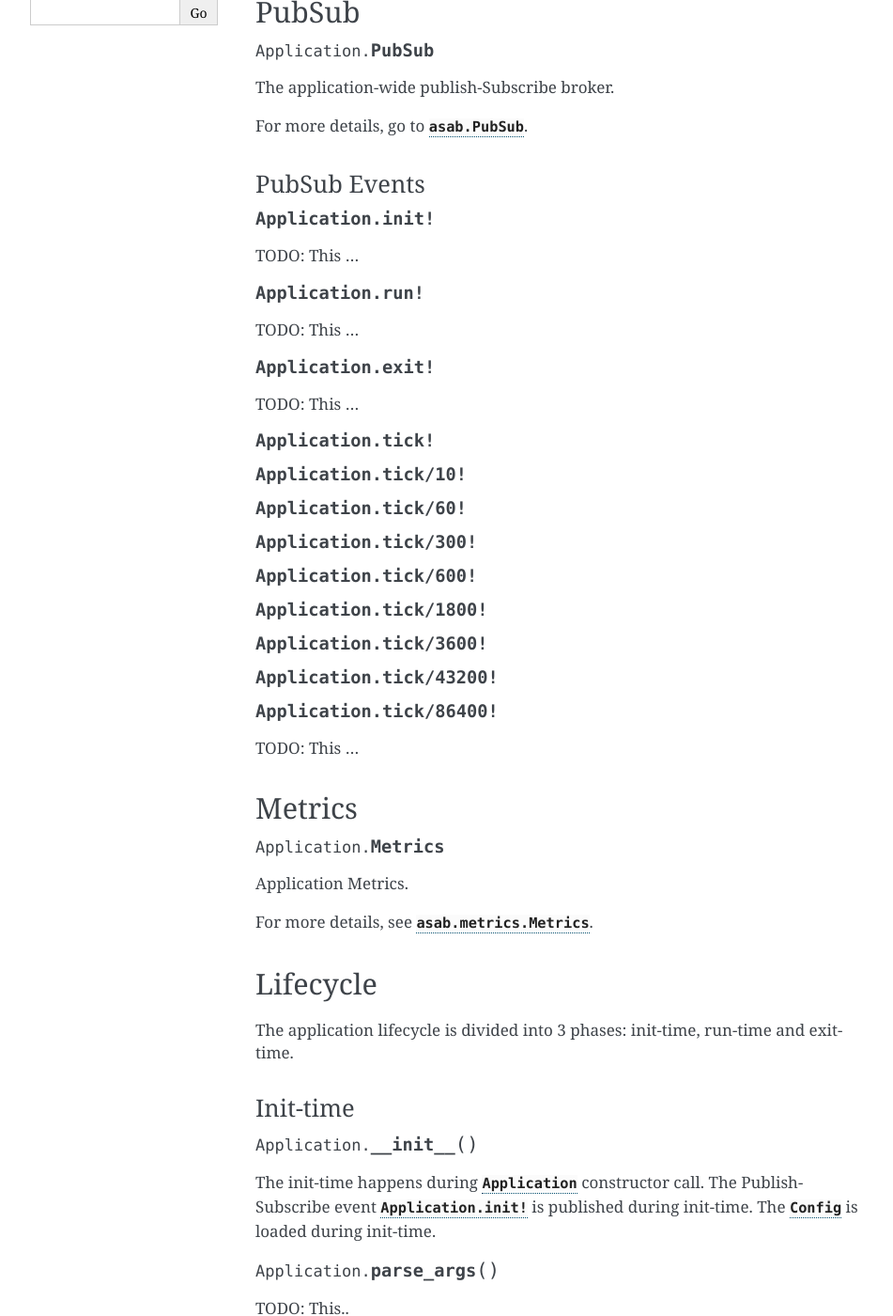
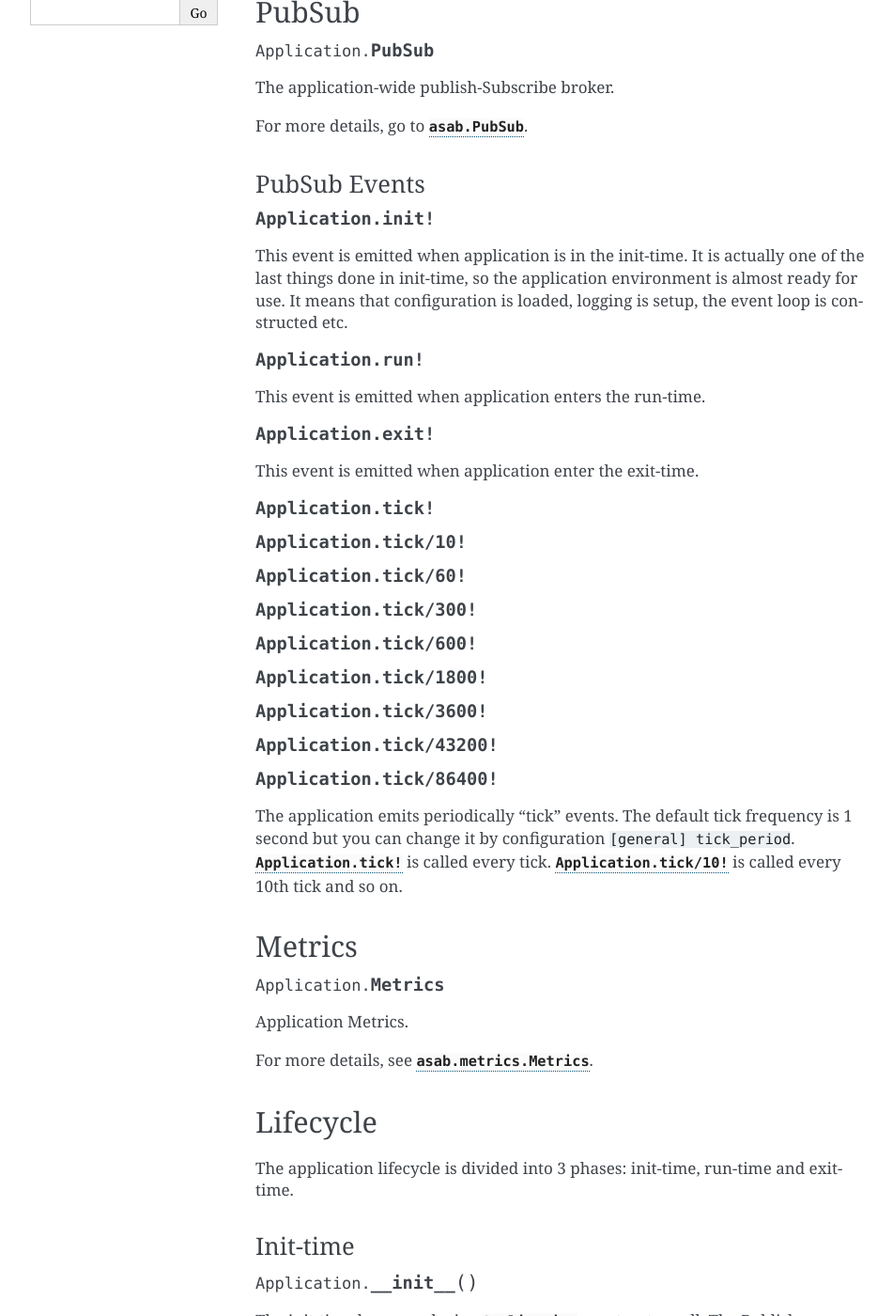
Before and after one commit to TeskaLabs/asab, a Sphinx documentation site: the page built from doc/asab/application.rst, in a window 1280 px wide and 1400 px high, scrolled down 809 px. Shown: the whole window at 94% size, without its empty margins (148-1099 px from the left). Built offline with Sphinx 7.4.7, drawn with Linux system fonts in a browser that asks for light colours; the version number could not be read and is left out.

Commit message:
Advancing with the documentation.

```diff
--- a/doc/asab/application.rst
+++ b/doc/asab/application.rst
@@ -58,17 +58,19 @@ PubSub Events
 
 .. option:: Application.init!
 
-TODO: This ...
+This event is emitted when application is in the init-time.
+It is actually one of the last things done in init-time, so the application environment is almost ready for use.
+It means that configuration is loaded, logging is setup, the event loop is constructed etc.
 
 
 .. option:: Application.run!
 
-TODO: This ...
+This event is emitted when application enters the run-time.
 
 
 .. option:: Application.exit!
 
-TODO: This ...
+This event is emitted when application enter the exit-time.
 
 
 .. option:: Application.tick!
@@ -81,7 +83,9 @@ TODO: This ...
 .. option:: Application.tick/43200!
 .. option:: Application.tick/86400!
 
-TODO: This ...
+The application emits periodically "tick" events.
+The default tick frequency is 1 second but you can change it by configuration ``[general] tick_period``.
+:any:`Application.tick!` is called every tick. :any:`Application.tick/10!` is called every 10th tick and so on.
 
 
 Metrics
```
